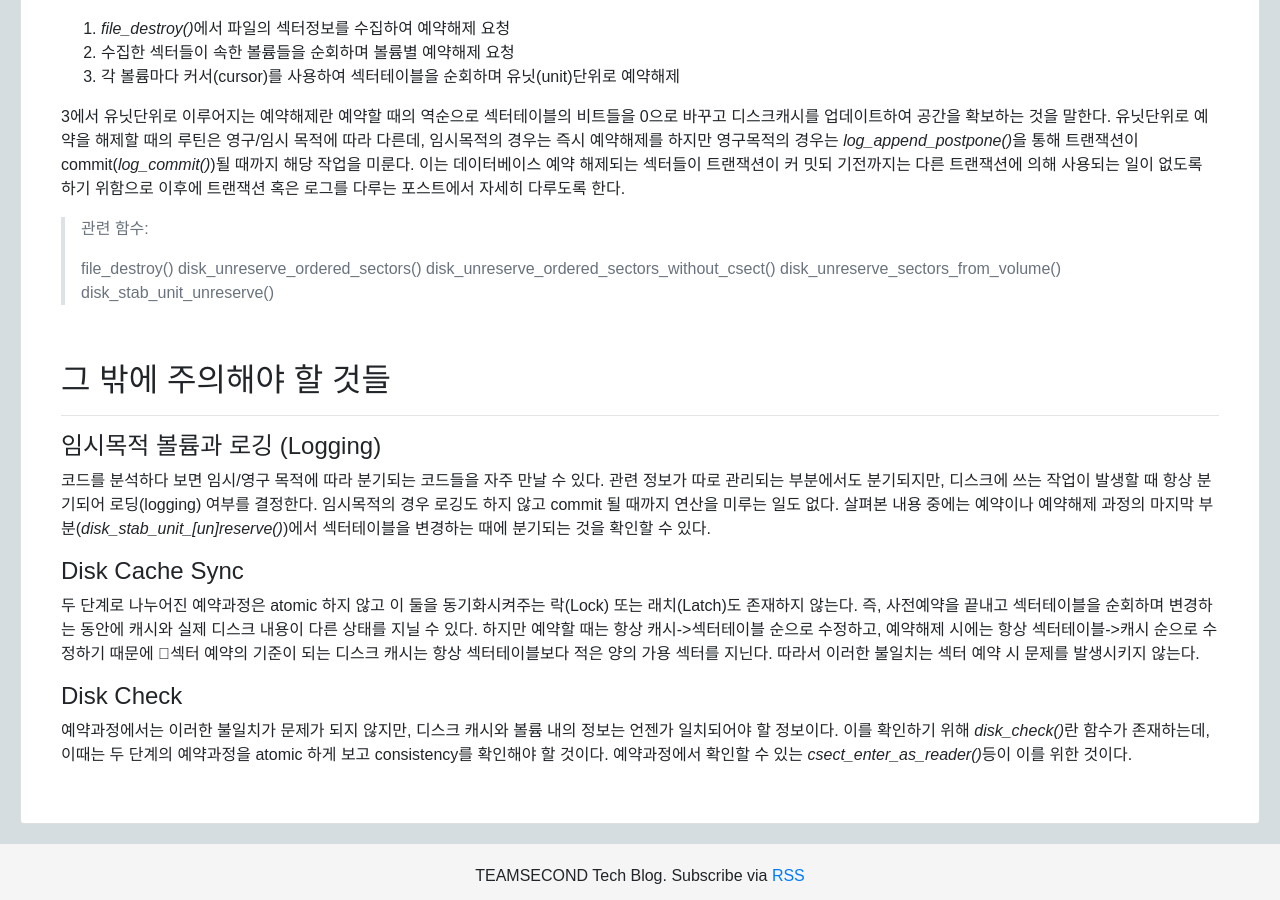
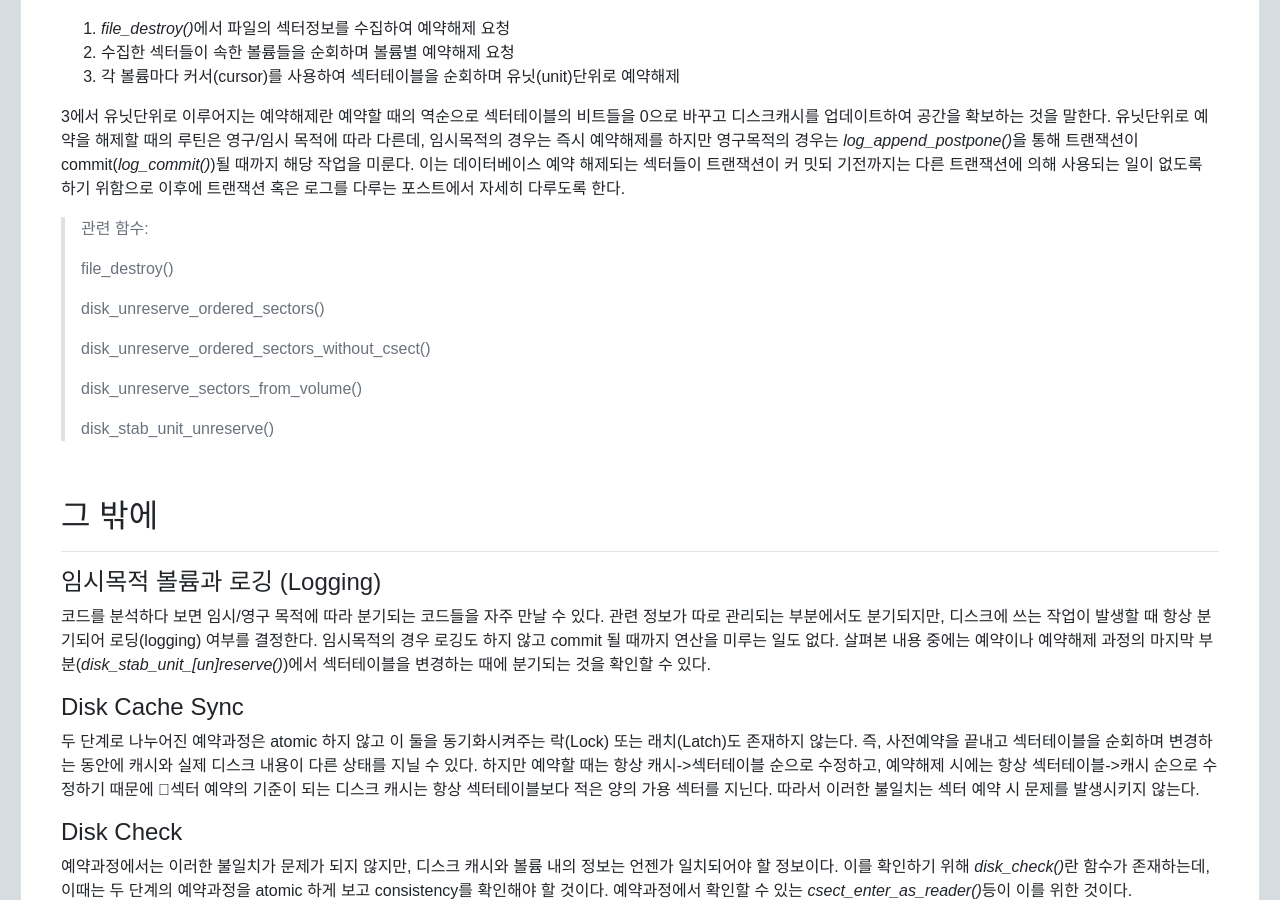
Before and after one commit to teamsecond/teamsecond.github.io, a Jekyll site: the page built from _posts/cubrid-internal/2019-07-02-disk-file-manager-sector-reservation.md, in a window 1280 px wide and 900 px high, scrolled down 6827 px. Built offline with Jekyll 4.4.1, drawn with Linux system fonts in a browser that asks for light colours; nearby versions of some CDN libraries; comment, search, counter and statistics services are not loaded; some of the changed text lies outside the part shown.

Commit message:
Get FDM3 more readable#1

```diff
--- a/_posts/cubrid-internal/2019-07-02-disk-file-manager-sector-reservation.md
+++ b/_posts/cubrid-internal/2019-07-02-disk-file-manager-sector-reservation.md
@@ -11,7 +11,7 @@ summary: 2 단계 섹터 예약 <br/> (2-Step Sector Reservation)
 
 #### - 2 단계 섹터 예약 (2-Step Sector Reservation) -
 <br/>
- 볼륨 내의 파일이 이전에 예약한 섹터를 모두 사용하여 추가적인 페이지를 할당할 수 없다면 디스크 매니저에게 추가적인 섹터를 요청한다. 디스크 매니저는 이러한 섹터 예약요청을 어떻게 처리할까? [이전글](https://teamsecond.github.io/cubrid-internal/disk-file-manager-2-volume-arch.html) 의 내용으로 예상할 수 있듯이, *disk_stab_iterate_units()*함수를 통해 볼륨 파일의 섹터테이블을 순회하며 가용한 섹터가 있는지 확인하고 해당 비트를 set 해줌으로써 섹터를 예약했음을 표시할 수 있을 것이다. 기본적으로 섹터 예약이란 이처럼 디스크에 있는 섹터테이블을 변경시키는 것은 맞지만, 큐브리드는 이에 앞서 한 단계 과정을 더 수행한다. 이번 글에서는 섹터 예약이 어떻게 이루어지는 자세히 알아본다.
+ 볼륨 내의 파일이 이전에 예약한 섹터를 모두 사용하여 추가적인 페이지를 할당할 수 없다면 디스크 매니저에게 추가적인 섹터를 요청한다. 디스크 매니저는 이러한 섹터 예약요청을 어떻게 처리할까? [이전 글](https://teamsecond.github.io/cubrid-internal/disk-file-manager-2-volume-arch.html) 의 내용으로 예상할 수 있듯이, *disk_stab_iterate_units()*함수를 통해 볼륨 파일의 섹터테이블을 순회하며 가용한 섹터가 있는지 확인하고 해당 비트를 set 해줌으로써 섹터를 예약했음을 표시할 수 있을 것이다. 기본적으로 섹터 예약이란 이처럼 디스크에 있는 섹터테이블을 변경시키는 것은 맞지만, 큐브리드는 이에 앞서 한 단계 과정을 더 수행한다. 이번 글에서는 섹터 예약이 어떻게 이루어지는 자세히 알아본다.
 
 > 언제 섹터 예약 요청이 발생할까?
 >
@@ -60,7 +60,7 @@ disk_reserve_sectors ()
 - ***disk_extend()***: 디스크캐시를 참고하여 가용 섹터가 부족하다면 사전예약 전에 먼저 추가적인 공간을 확보한다. 이때 공간을 확보(확장, 추가)하면 확장한 볼륨에서 사전예약(*disk_reserve_from_cache_volume()*)을 시도한다.
 - ***disk_volume_expand()***: 추가적인 공간확보방법 중 하나로 먼저 볼륨을 확장한다. 이때 확장하는 볼륨은 최근 추가한 마지막 볼륨이다. 한 볼륨을 최대크기로 확장하고 나서야 새로운 볼륨을 추가하므로, 확장가능한 볼륨은 항상 하나이다.
 - ***disk_add_volume()***: 볼륨을 최대 크기로 확장했음에도 가용 섹터가 부족하다면 새로운 볼륨을 추가한다.
-- ***disk_reserve_sectors_in_volume()***: step 2 - 실제적인 예약표시과정으로 step 1에서 약속된 내용으로 단순히 섹터테이블을 수정한다([이전글](https://teamsecond.github.io/cubrid-internal/disk-file-manager-2-volume-arch.html)).
+- ***disk_reserve_sectors_in_volume()***: step 2 - 실제적인 예약표시과정으로 step 1에서 약속된 내용으로 단순히 섹터테이블을 수정한다([이전 글](https://teamsecond.github.io/cubrid-internal/disk-file-manager-2-volume-arch.html)).
 
 <br/>
 ## Sector Reservation in details
@@ -265,7 +265,7 @@ context.purpose = purpose;
 
 **7. 사전예약 정보를 바탕으로 실제 섹터테이블을 변경한다.**
 
-앞서 3, 4, 5, 6에서 사전예약한 정보를 바탕으로 뮤텍스들을 푼 후 실제 예약 (섹터테이블 수정)을 수행한다. 사전예약 과정(*disk_reserve_from_cache_volume()*)에서 어떤 볼륨에서 몇개의 섹터를 예약할지를 결정한 상태 (*context->cache_vol_reserve[]*)이고, 이 과정에서 race condition 문제는 모두 해결해 두었으므로 이 정보를 바탕으로 볼륨별로 실제 예약을 수행한다 (*disk_reserve_sectors_in_volume()*). 볼륨내의 어떤 섹터를 예약할지는 사전예약 시 결정해두지 않았으므로, 각 볼륨의 섹터테이블을 순회하며 사전예약 수만큼 가용 섹터 비트를 set 해준다. 해당 과정은 STAB Cursor, *disk_stab_iterate_units()*등을 사용하는 것으로 [이전 글]()을 참고하길 바란다.
+앞서 3, 4, 5, 6에서 사전예약한 정보를 바탕으로 뮤텍스들을 푼 후 실제 예약 (섹터테이블 수정)을 수행한다. 사전예약 과정(*disk_reserve_from_cache_volume()*)에서 어떤 볼륨에서 몇개의 섹터를 예약할지를 결정한 상태 (*context->cache_vol_reserve[]*)이고, 이 과정에서 race condition 문제는 모두 해결해 두었으므로 이 정보를 바탕으로 볼륨별로 실제 예약을 수행한다 (*disk_reserve_sectors_in_volume()*). 볼륨내의 어떤 섹터를 예약할지는 사전예약 시 결정해두지 않았으므로, 각 볼륨의 섹터테이블을 순회하며 사전예약 수만큼 가용 섹터 비트를 set 해준다. 해당 과정은 STAB Cursor, *disk_stab_iterate_units()*등을 사용하는 것으로 [이전 글](https://teamsecond.github.io/cubrid-internal/disk-file-manager-2-volume-arch.html)을 참고하길 바란다.
 
 > volheader->hint_allocset
 >
@@ -296,13 +296,17 @@ context.purpose = purpose;
 > 관련 함수:
 >
 > file_destroy()
+>
 > disk_unreserve_ordered_sectors()
+>
 > disk_unreserve_ordered_sectors_without_csect()
+>
 > disk_unreserve_sectors_from_volume()
+>
 > disk_stab_unit_unreserve()
 
 <br/>
-## 그 밖에 주의해야 할 것들
+## 그 밖에
 
 ---
 #### 임시목적 볼륨과 로깅 (Logging)
```
Also changed, not shown: other parts of _posts/cubrid-internal/2019-07-02-disk-file-manager-sector-reservation.md (+3 -3 lines).
